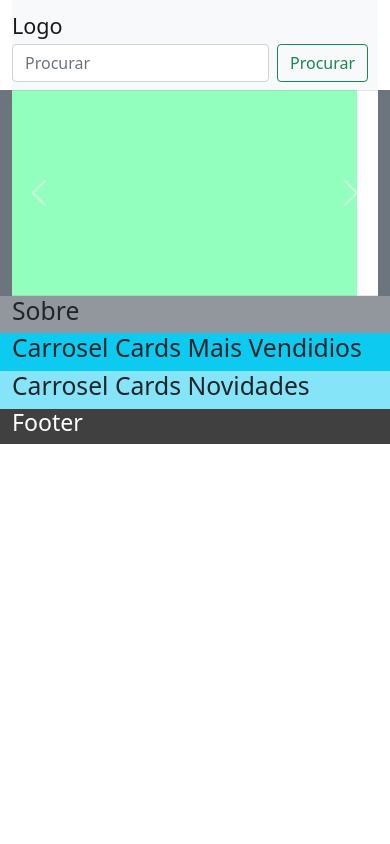
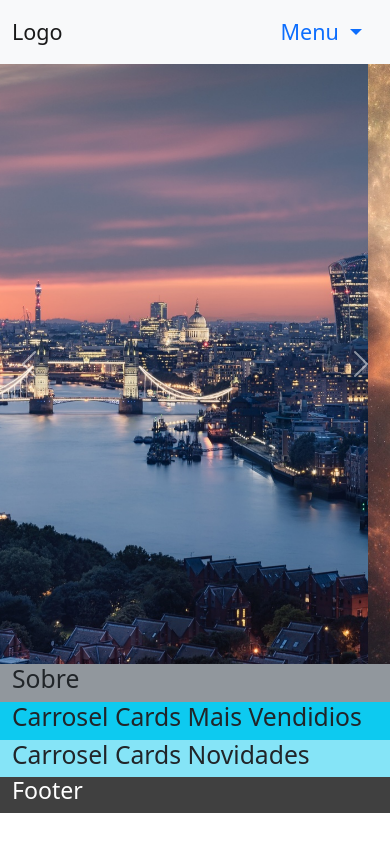
Before and after one commit to MisterConscio/front-end, a plain HTML site: page mod-17/exercicio/index.html in a window 390 px wide. Drawn offline with Linux system fonts and the light colour scheme.

Commit message:
Adicionados header e carrosel ao exercio mod-17

```diff
--- a/mod-17/exercicio/css/custom-style.css
+++ b/mod-17/exercicio/css/custom-style.css
@@ -0,0 +1,21 @@
+/* Carousel */
+
+.carousel, .carousel-item {
+    height: 600px;
+}
+
+.carousel-item img {
+    position: absolute;
+    object-fit: cover;
+    min-height: 600px;
+}
+
+/* Mobile */
+
+.dropdown {display: none;}
+
+@media (max-width: 1000px) {
+    #search-nav-item {display: none !important;}
+
+    .dropdown {display: block;}
+}
--- a/mod-17/exercicio/index.html
+++ b/mod-17/exercicio/index.html
@@ -12,14 +12,14 @@
     <title>E-Commerce</title>
 </head>
 <body>
+    <header>
         <div class="container-fluid">
-        <header>
             <div class="row">
-                <div class="col">
+                <div class="col bg-light">
                     <nav class="navbar navbar-expand-lg navbar-light bg-light align-items-baseline">
                         <h1 class="navbar-brand mb-0 fs-4">Logo</h1>
                         <div class="collapse navbar-collapse justify-content-center fs-5">
-                            <ul class="navbar-nav gap-3">
+                            <ul class="navbar-nav gap-5">
                                 <li class="nav-item">
                                     <a href="#top" class="nav-link active">Home</a>
                                 </li>
@@ -32,30 +32,48 @@
                                 <li class="nav-item">
                                     <a href="#cadastro" class="nav-link active">Cadastro</a>
                                 </li>
+
                             </ul>
                         </div>
-                        <form class="d-flex">
+                            <form class="d-flex" id="search-nav-item">
                                 <input class="form-control me-2" type="search" placeholder="Procurar" aria-label="Search">
                                 <button class="btn btn-outline-success" type="submit">Procurar</button>
                             </form>
+                            <li class="nav-item dropdown fs-4">
+                                    <a class="nav-link dropdown-toggle" href="#" id="navbarDarkDropdownMenuLink" role="button" data-bs-toggle="dropdown" aria-expanded="false">
+                                      Menu
+                                    </a>
+                                    <ul class="dropdown-menu dropdown-menu-dark" aria-labelledby="navbarDarkDropdownMenuLink">
+                                      <li><a class="dropdown-item" href="#top">Home</a></li>
+                                      <li><a class="dropdown-item" href="#sobre">Sobre</a></li>
+                                      <li><a class="dropdown-item" href="#produtos">Produtos</a></li>
+                                      <li><a class="dropdown-item" href="#cadastro">Cadastro</a></li>
+                                    </ul>
+                                </li>
                     </nav>
                 </div>
             </div>
+        </div>
+
     </header>
 
     <section>
+        <div class="container-fluid">
             <div class="row">
-                <div class="col bg-secondary">
+                <div class="col bg-secondary p-0">
                     <div class="carousel slide" data-bs-ride="carousel" id="main-carousel">
                         <div class="carousel-inner">
                             <div class="carousel-item active">
-                                <img src="img/green.jpg" alt="Green Color" class="d-block w-100">
+                                <img src="img/wp-1.jpg" alt="Green Color" class="d-block w-100 m-auto">
                             </div>
-                            <div class="carousel-item ">
-                                <img src="img/blank.jpg" alt="White Color" class="d-block w-100">
+                            <div class="carousel-item">
+                                <img src="img/wp-2.jpg" alt="White Color" class="d-block w-100 m-auto">
                             </div>
-                            <div class="carousel-item ">
-                                <img src="img/orange.jpg" alt="Orange Color" class="d-block w-100">
+                            <div class="carousel-item">
+                                <img src="img/wp-3.jpg" alt="Orange Color" class="d-block w-100 m-auto">
+                            </div>
+                            <div class="carousel-item">
+                                <img src="img/wp-4.jpg" alt="Orange Color" class="d-block w-100 m-auto">
                             </div>
                         </div>
                         <button class="carousel-control-prev" type="button" data-bs-target="#main-carousel" data-bs-slide="prev">
@@ -69,40 +87,49 @@
                     </div>
                 </div>
             </div>
+        </div>
     </section>
 
     <section>
+        <div class="container-fluid">
             <div class="row">
                 <div class="col bg-secondary bg-opacity-75">
                     <h2>Sobre</h2>
                 </div>
             </div>
+        </div>
     </section>
 
     <section>
+        <div class="container-fluid">
             <div class="row">
                 <div class="col bg-info">
                     <h2>Carrosel Cards Mais Vendidios</h2>
                 </div>
             </div>
+        </div>
     </section>
 
     <section>
+        <div class="container-fluid">
             <div class="row">
                 <div class="col bg-info bg-opacity-50">
                     <h2>Carrosel Cards Novidades</h2>
                 </div>
             </div>
+        </div>
     </section>
 
     <footer>
+        <div class="container-fluid">
             <div class="row">
                 <div class="col bg-black bg-opacity-75 text-white">
                     <h3>Footer</h3>
                 </div>
             </div>
+        </div>
     </footer>
 
-    </div>
+
 </body>
 </html>
```
Also changed, not shown: mod-17/exercicio/img/blank.jpg (deleted), mod-17/exercicio/img/green.jpg (deleted), mod-17/exercicio/img/orange.jpg (deleted), mod-17/exercicio/img/wp-1.jpg (added), mod-17/exercicio/img/wp-2.jpg (added), mod-17/exercicio/img/wp-3.jpg (added), mod-17/exercicio/img/wp-4.jpg (added). Lines whose indentation alone changed are shown as unchanged.
